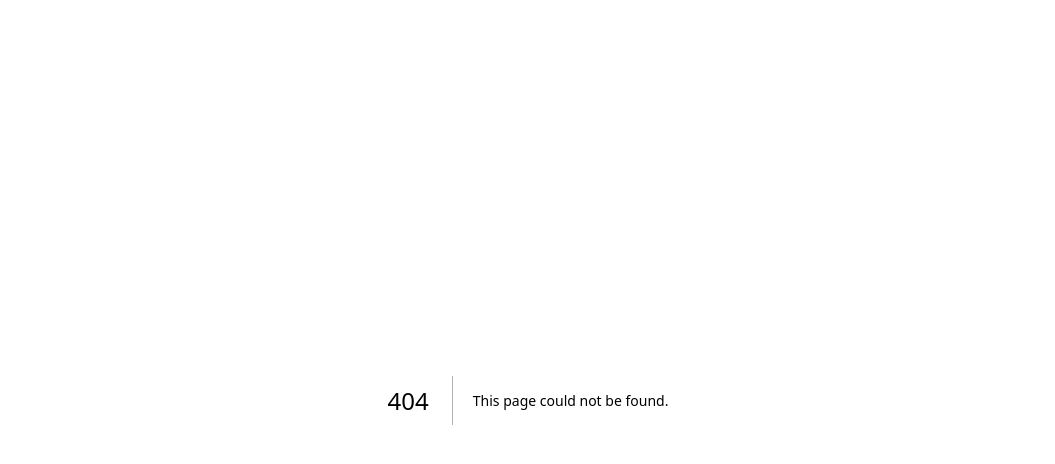
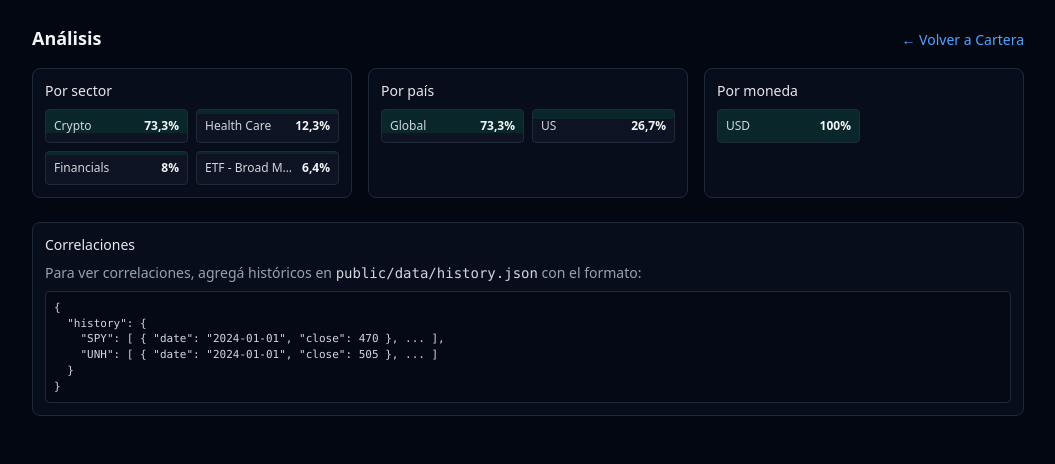
Before and after one commit to rivelinogol/portfolioTracker, a Next.js app: page /analisis in a window 1280 px wide. Before the commit this address had no page. Shown: the top 464 px of the page, without its empty margins (112-1167 px from the left). Built offline with nearby package versions, Linux system fonts and the light colour scheme.

Commit message:
feat: Add Analisis page with data aggregation and correlation features; include metadata and history handling

```diff
--- /dev/null
+++ b/public/data/metadata.json
@@ -0,0 +1,8 @@
+{
+  "metadata": {
+    "UNH": { "sector": "Health Care", "country": "US" },
+    "BRK.B": { "sector": "Financials", "country": "US" },
+    "SPY": { "sector": "ETF - Broad Market", "country": "US" },
+    "BTC-USD": { "sector": "Crypto", "country": "Global" }
+  }
+}
--- /dev/null
+++ b/src/app/analisis/page.tsx
@@ -0,0 +1,101 @@
+import { aggregateBy, correlationMatrix, readJson, type History, type Metadata, type Portfolio, type Prices } from '@/lib/analytics'
+
+export default async function AnalisisPage() {
+  const [{ holdings }, { prices }, { metadata }] = await Promise.all([
+    readJson<Portfolio>('data', 'portfolio.json'),
+    readJson<Prices>('data', 'prices.json'),
+    readJson<Metadata>('data', 'metadata.json'),
+  ])
+
+  let history: History | null = null
+  try {
+    history = await readJson<History>('data', 'history.json')
+  } catch {
+    history = null
+  }
+
+  const groups = [
+    { key: 'sector' as const, title: 'Por sector' },
+    { key: 'country' as const, title: 'Por país' },
+    { key: 'currency' as const, title: 'Por moneda' },
+  ]
+
+  const groupData = groups.map((g) => ({ ...g, data: aggregateBy(holdings, prices, metadata, g.key) }))
+
+  const tickers = holdings.map((h) => h.ticker)
+  const corr = history ? correlationMatrix(history.history, tickers) : []
+  const haveCorr = corr.length > 0
+
+  const fmtPct = (x: number) => (x * 100).toLocaleString('es-AR', { maximumFractionDigits: 1 }) + '%'
+
+  return (
+    <main className="mx-auto max-w-5xl px-4 py-6">
+      <div className="mb-4 flex items-baseline justify-between">
+        <h1 className="text-lg font-semibold">Análisis</h1>
+        <a href="/cartera" className="text-blue-400 hover:underline text-sm">← Volver a Cartera</a>
+      </div>
+
+      <div className="grid grid-cols-1 gap-4 sm:grid-cols-3">
+        {groupData.map(({ title, data }) => (
+          <section key={title} className="rounded-lg border border-gray-800 bg-gray-900/40 p-3">
+            <h2 className="mb-2 text-sm font-medium text-gray-200">{title}</h2>
+            <div className="grid grid-cols-2 gap-2">
+              {data.rows.map((r) => (
+                <div key={r.key} className="rounded p-2 text-xs text-gray-100"
+                  style={{
+                    background: `linear-gradient(180deg, rgba(16,185,129,0.15) ${Math.round(r.weight*100)}%, rgba(17,24,39,0.6) 0)`,
+                    border: '1px solid rgb(31 41 55)'
+                  }}
+                >
+                  <div className="flex items-center justify-between">
+                    <span className="text-gray-300 truncate mr-2" title={r.key}>{r.key}</span>
+                    <span className="[font-variant-numeric:tabular-nums] font-semibold">{fmtPct(r.weight)}</span>
+                  </div>
+                </div>
+              ))}
+            </div>
+          </section>
+        ))}
+      </div>
+
+      <section className="mt-6 rounded-lg border border-gray-800 bg-gray-900/40 p-3">
+        <h2 className="mb-2 text-sm font-medium text-gray-200">Correlaciones</h2>
+        {!haveCorr && (
+          <div className="text-sm text-gray-400">
+            Para ver correlaciones, agregá históricos en <code className="text-gray-300">public/data/history.json</code> con el formato:
+            <pre className="mt-2 whitespace-pre-wrap rounded bg-gray-950/50 p-2 text-[11px] text-gray-300 border border-gray-800">{`{
+  "history": {
+    "SPY": [ { "date": "2024-01-01", "close": 470 }, ... ],
+    "UNH": [ { "date": "2024-01-01", "close": 505 }, ... ]
+  }
+}`}</pre>
+          </div>
+        )}
+        {haveCorr && (
+          <div className="overflow-x-auto">
+            <table className="w-full text-[12px]">
+              <thead>
+                <tr className="text-left">
+                  <th className="text-gray-300">Pair</th>
+                  <th className="text-right text-gray-300">r</th>
+                </tr>
+              </thead>
+              <tbody className="divide-y divide-gray-800">
+                {corr.map((c) => (
+                  <tr key={`${c.a}-${c.b}`} className="odd:bg-gray-950 even:bg-gray-900/30">
+                    <td className="text-gray-300">{c.a}—{c.b}</td>
+                    <td className="[font-variant-numeric:tabular-nums] text-right font-semibold"
+                      style={{ color: c.r === null ? '#9CA3AF' : (c.r >= 0 ? 'rgb(52 211 153)' : 'rgb(248 113 113)') }}
+                    >
+                      {c.r === null ? 'N/D' : c.r.toFixed(2)}
+                    </td>
+                  </tr>
+                ))}
+              </tbody>
+            </table>
+          </div>
+        )}
+      </section>
+    </main>
+  )
+}
--- a/src/app/cartera/page.tsx
+++ b/src/app/cartera/page.tsx
@@ -115,7 +115,10 @@ export default async function CarteraPage() {
     <main className="mx-auto max-w-5xl px-4 py-6">
       <div className="mb-4 flex items-baseline justify-between">
         <h1 className="text-lg font-semibold">Cartera</h1>
-        <a href="/movimientos" className="text-blue-400 hover:underline text-sm">Histórico de movimientos →</a>
+        <div className="flex items-center gap-3">
+          <a href="/analisis" className="text-blue-400 hover:underline text-sm">Análisis</a>
+          <a href="/movimientos" className="text-blue-400 hover:underline text-sm">Histórico de movimientos →</a>
+        </div>
       </div>
 
       <div className="mb-4 grid grid-cols-1 gap-3 sm:grid-cols-3">
--- a/src/app/movimientos/page.tsx
+++ b/src/app/movimientos/page.tsx
@@ -119,9 +119,8 @@ export default async function MovimientosPage({ searchParams }: { searchParams?:
       </div>
 
       <div className="mb-4 flex items-center justify-between gap-3 flex-wrap">
-        <form className="flex flex-wrap gap-2 items-end text-sm" method="get" action="/movimientos">
+        <form id="filters" className="flex flex-wrap gap-2 items-end text-sm" method="get" action="/movimientos">
           <input type="hidden" name="p" value="1" />
-          <input type="hidden" name="range" value="all" />
           <div className="flex flex-col">
             <label className="text-xs text-gray-400" htmlFor="ticker">Ticker/Nombre</label>
             <input id="ticker" name="ticker" defaultValue={sp.ticker ?? ''} className="rounded border border-gray-700 bg-gray-900 px-2 py-1 text-gray-100" placeholder="AAPL" />
@@ -175,13 +174,27 @@ export default async function MovimientosPage({ searchParams }: { searchParams?:
 
         <div className="flex items-center gap-2 text-sm text-gray-300">
           <span className="text-gray-400">Período:</span>
-          <a className={`rounded border border-gray-700 px-2 py-1 ${range==='1m'?'bg-gray-800 text-gray-100':'hover:bg-gray-800 text-gray-300'}`} href={hrefWith({ range: '1m', p: '1', from: undefined, to: undefined })}>1M</a>
-          <a className={`rounded border border-gray-700 px-2 py-1 ${range==='3m'?'bg-gray-800 text-gray-100':'hover:bg-gray-800 text-gray-300'}`} href={hrefWith({ range: '3m', p: '1', from: undefined, to: undefined })}>3M</a>
-          <a className={`rounded border border-gray-700 px-2 py-1 ${range==='6m'?'bg-gray-800 text-gray-100':'hover:bg-gray-800 text-gray-300'}`} href={hrefWith({ range: '6m', p: '1', from: undefined, to: undefined })}>6M</a>
-          <a className={`rounded border border-gray-700 px-2 py-1 ${range==='1y'?'bg-gray-800 text-gray-100':'hover:bg-gray-800 text-gray-300'}`} href={hrefWith({ range: '1y', p: '1', from: undefined, to: undefined })}>1Y</a>
-          <a className={`rounded border border-gray-700 px-2 py-1 ${range==='ytd'?'bg-gray-800 text-gray-100':'hover:bg-gray-800 text-gray-300'}`} href={hrefWith({ range: 'ytd', p: '1', from: undefined, to: undefined })}>YTD</a>
-          <a className={`rounded border border-gray-700 px-2 py-1 ${range==='all'&&!sp.from&&!sp.to?'bg-gray-800 text-gray-100':'hover:bg-gray-800 text-gray-300'}`} href={hrefWith({ range: 'all', p: '1', from: undefined, to: undefined })}>Todo</a>
-          <a className="ml-2 rounded border border-gray-700 px-2 py-1 hover:bg-gray-800 text-gray-300" href={hrefWith({ to: todayISO, p: '1', range: 'all' })}>Hoy</a>
+          <form method="get" action="/movimientos" className="contents">
+            <input type="hidden" name="p" value="1" />
+            {/* Mantener los valores ya tipeados al usar presets */}
+            <input type="hidden" name="ticker" value={sp.ticker ?? ''} />
+            <input type="hidden" name="type" value={sp.type ?? ''} />
+            <input type="hidden" name="from" value={sp.from ?? ''} />
+            <input type="hidden" name="to" value={sp.to ?? ''} />
+            <input type="hidden" name="qmin" value={sp.qmin ?? ''} />
+            <input type="hidden" name="qmax" value={sp.qmax ?? ''} />
+            <input type="hidden" name="pmin" value={sp.pmin ?? ''} />
+            <input type="hidden" name="pmax" value={sp.pmax ?? ''} />
+            <input type="hidden" name="amin" value={sp.amin ?? ''} />
+            <input type="hidden" name="amax" value={sp.amax ?? ''} />
+            <button name="range" value="1m" className={`rounded border border-gray-700 px-2 py-1 ${range==='1m'?'bg-gray-800 text-gray-100':'hover:bg-gray-800 text-gray-300'}`}>1M</button>
+            <button name="range" value="3m" className={`rounded border border-gray-700 px-2 py-1 ${range==='3m'?'bg-gray-800 text-gray-100':'hover:bg-gray-800 text-gray-300'}`}>3M</button>
+            <button name="range" value="6m" className={`rounded border border-gray-700 px-2 py-1 ${range==='6m'?'bg-gray-800 text-gray-100':'hover:bg-gray-800 text-gray-300'}`}>6M</button>
+            <button name="range" value="1y" className={`rounded border border-gray-700 px-2 py-1 ${range==='1y'?'bg-gray-800 text-gray-100':'hover:bg-gray-800 text-gray-300'}`}>1Y</button>
+            <button name="range" value="ytd" className={`rounded border border-gray-700 px-2 py-1 ${range==='ytd'?'bg-gray-800 text-gray-100':'hover:bg-gray-800 text-gray-300'}`}>YTD</button>
+            <button name="range" value="all" className={`rounded border border-gray-700 px-2 py-1 ${range==='all'&&!sp.from&&!sp.to?'bg-gray-800 text-gray-100':'hover:bg-gray-800 text-gray-300'}`}>Todo</button>
+            <button name="to" value={todayISO} className="ml-2 rounded border border-gray-700 px-2 py-1 hover:bg-gray-800 text-gray-300">Hoy</button>
+          </form>
           <span className="ml-2 text-gray-500">{fromISO} → {toISO}</span>
         </div>
       </div>
--- /dev/null
+++ b/src/lib/analytics.ts
@@ -0,0 +1,117 @@
+import { promises as fs } from 'fs'
+import path from 'path'
+
+export type Holding = {
+  ticker: string
+  name: string
+  quantity: number
+  avgCost: number
+  currency: string
+}
+
+export type Portfolio = { holdings: Holding[] }
+export type Prices = { prices: Record<string, number> }
+export type MetaEntry = { sector?: string; country?: string; currency?: string }
+export type Metadata = { metadata: Record<string, MetaEntry> }
+
+export async function readJson<T>(...segments: string[]): Promise<T> {
+  const filePath = path.join(process.cwd(), 'public', ...segments)
+  const file = await fs.readFile(filePath, 'utf8')
+  return JSON.parse(file) as T
+}
+
+export type GroupKey = 'sector' | 'country' | 'currency'
+
+export type GroupRow = {
+  key: string
+  weight: number
+  value: number
+}
+
+export function aggregateBy(
+  holdings: Holding[],
+  prices: Prices['prices'],
+  metadata: Metadata['metadata'],
+  key: GroupKey
+): { rows: GroupRow[]; total: number } {
+  // compute holding values
+  const values = holdings.map((h) => ({
+    ticker: h.ticker,
+    value: (prices[h.ticker] ?? 0) * h.quantity,
+    currency: h.currency,
+    sector: metadata[h.ticker]?.sector ?? 'N/D',
+    country: metadata[h.ticker]?.country ?? 'N/D',
+  }))
+
+  const total = values.reduce((acc, r) => acc + r.value, 0)
+  const map = new Map<string, number>()
+  for (const v of values) {
+    const k = key === 'currency' ? v.currency : (key === 'sector' ? v.sector : v.country)
+    map.set(k, (map.get(k) ?? 0) + v.value)
+  }
+  const rows: GroupRow[] = Array.from(map.entries())
+    .map(([k, v]) => ({ key: k, value: v, weight: total ? v / total : 0 }))
+    .sort((a, b) => b.weight - a.weight)
+
+  return { rows, total }
+}
+
+// Optional historical prices for correlations
+export type HistoryPoint = { date: string; close: number }
+export type History = { history: Record<string, HistoryPoint[]> }
+
+export function computeReturns(series: HistoryPoint[]): Map<string, number> {
+  // returns keyed by date ISO
+  const out = new Map<string, number>()
+  for (let i = 1; i < series.length; i++) {
+    const prev = series[i - 1]
+    const cur = series[i]
+    if (!prev || !cur) continue
+    const r = prev.close ? (cur.close - prev.close) / prev.close : 0
+    out.set(cur.date, r)
+  }
+  return out
+}
+
+export function pearson(xs: number[], ys: number[]): number | null {
+  if (xs.length !== ys.length || xs.length < 2) return null
+  const n = xs.length
+  const mean = (a: number[]) => a.reduce((s, v) => s + v, 0) / n
+  const mx = mean(xs)
+  const my = mean(ys)
+  let num = 0, dx = 0, dy = 0
+  for (let i = 0; i < n; i++) {
+    const vx = xs[i] - mx
+    const vy = ys[i] - my
+    num += vx * vy
+    dx += vx * vx
+    dy += vy * vy
+  }
+  const den = Math.sqrt(dx * dy)
+  return den === 0 ? null : (num / den)
+}
+
+export type CorrCell = { a: string; b: string; r: number | null }
+
+export function correlationMatrix(hist: History['history'], tickers: string[]): CorrCell[] {
+  const cells: CorrCell[] = []
+  const returnsByTicker = new Map<string, Map<string, number>>()
+  for (const t of tickers) {
+    const series = hist[t]
+    if (series && series.length >= 2) returnsByTicker.set(t, computeReturns(series))
+  }
+  const keys = Array.from(returnsByTicker.keys())
+  for (let i = 0; i < keys.length; i++) {
+    for (let j = i; j < keys.length; j++) {
+      const a = keys[i], b = keys[j]
+      const ra = returnsByTicker.get(a)!
+      const rb = returnsByTicker.get(b)!
+      const commonDates = Array.from(ra.keys()).filter((d) => rb.has(d))
+      const xs = commonDates.map((d) => ra.get(d)!)
+      const ys = commonDates.map((d) => rb.get(d)!)
+      const r = pearson(xs, ys)
+      cells.push({ a, b, r })
+    }
+  }
+  return cells
+}
```
Also changed, not shown: src/lib/filters.mjs.
